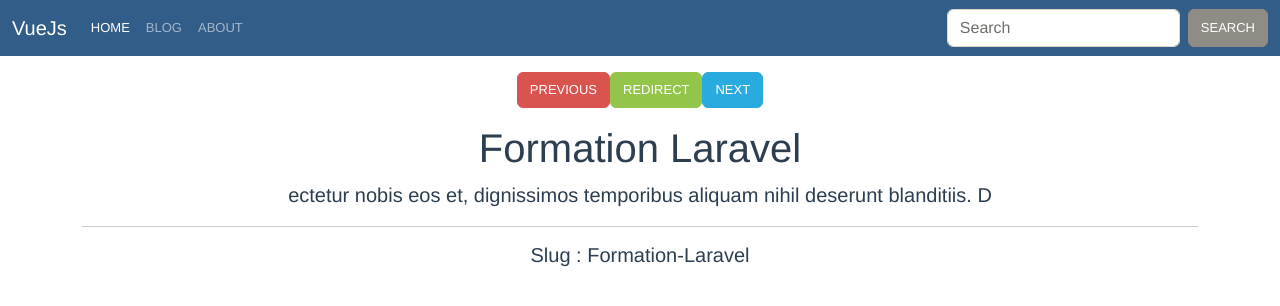
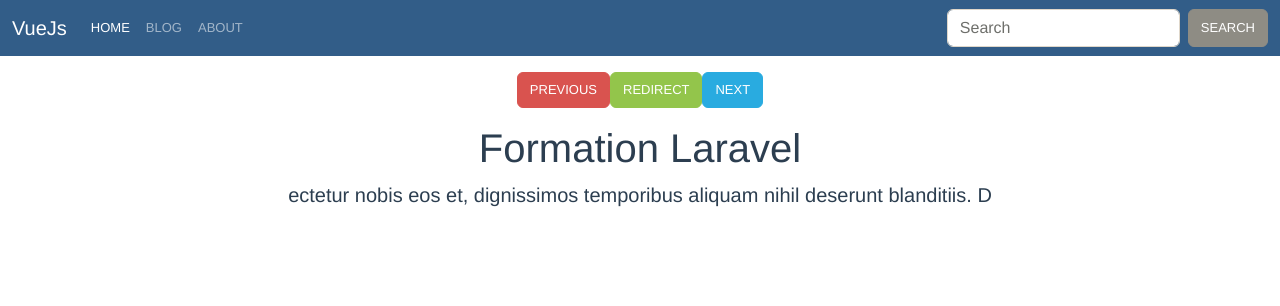
Before and after one commit to Ya27cine/vuejs3-navigation, a Vue app: page /blog/1/Formation-Laravel in a window 1280 px wide. Shown: the top 306 px of the page. Built offline with nearby package versions, Linux system fonts and the light colour scheme; data requests are answered from the project's data file.

Commit message:
Best Practice, loading data

```diff
--- a/src/views/blog/Show.vue
+++ b/src/views/blog/Show.vue
@@ -1,12 +1,11 @@
 <template>
 
+    <div v-if="post">
+        <h1> {{ post.title}}</h1>
 
-    <h1> {{ post.title}}</h1>
-
-    <p class="lead"> {{post.content}}</p>
-
-    <hr>
-    <h5> Slug : {{ post.slug }}</h5>
+        <p class="lead"> {{post.content}}</p>
+    </div>
+    <div v-else class="text-center">Loading ...</div>
 
 
 
@@ -16,13 +15,16 @@
     props: ['id', 'slug'],
     data() {
         return {
-            post:[]
+            post: null
         }
     },
     mounted() {
-            fetch("http://localhost:3000/posts/"+this.id).then( r => r.json() )
+        setTimeout( () => {
+             fetch("http://localhost:3000/posts/"+this.id).then( r => r.json() )
             .then( data => this.post = data)
             .catch( err => console.log(err))
+        }, 1000)
+
     },
 }
 </script>
```
